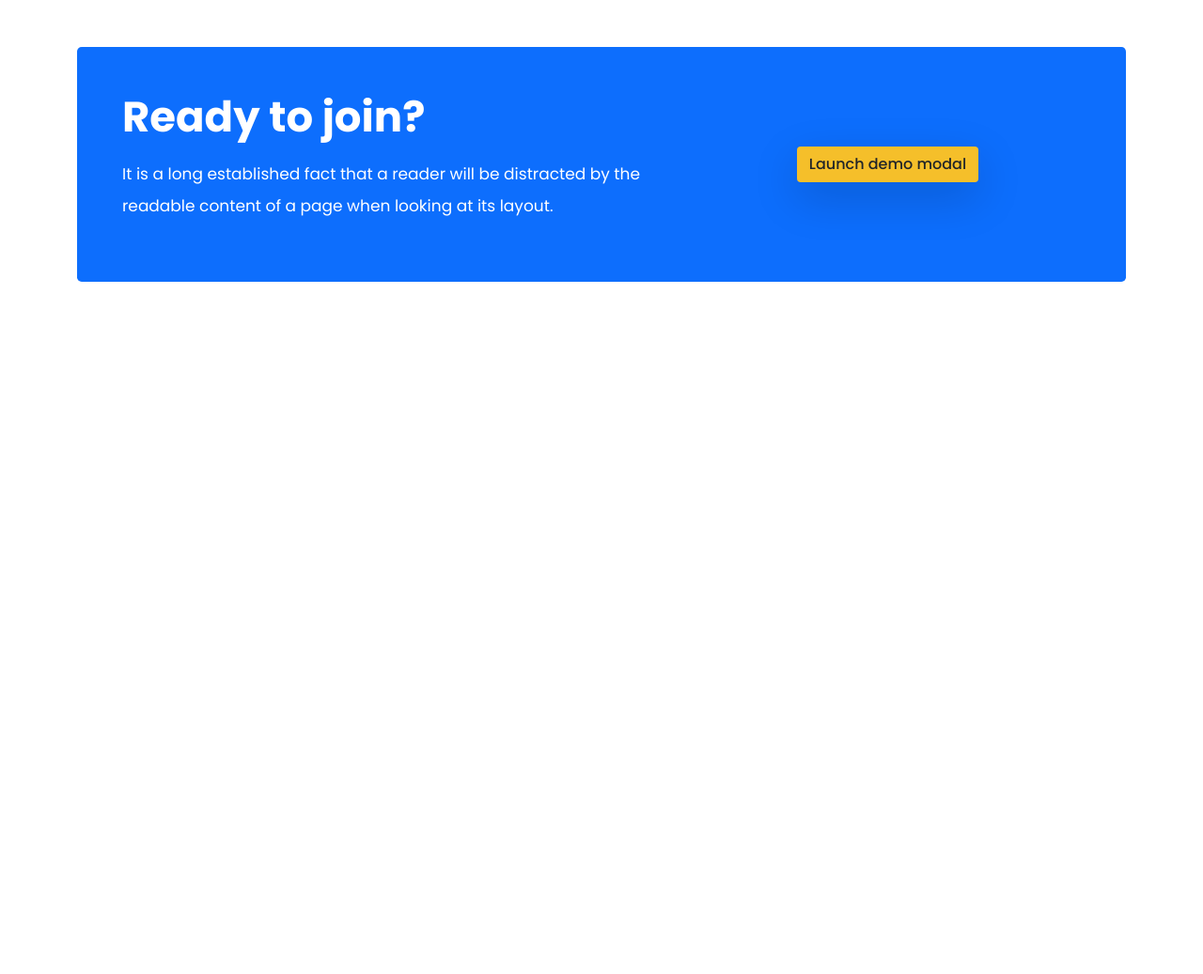
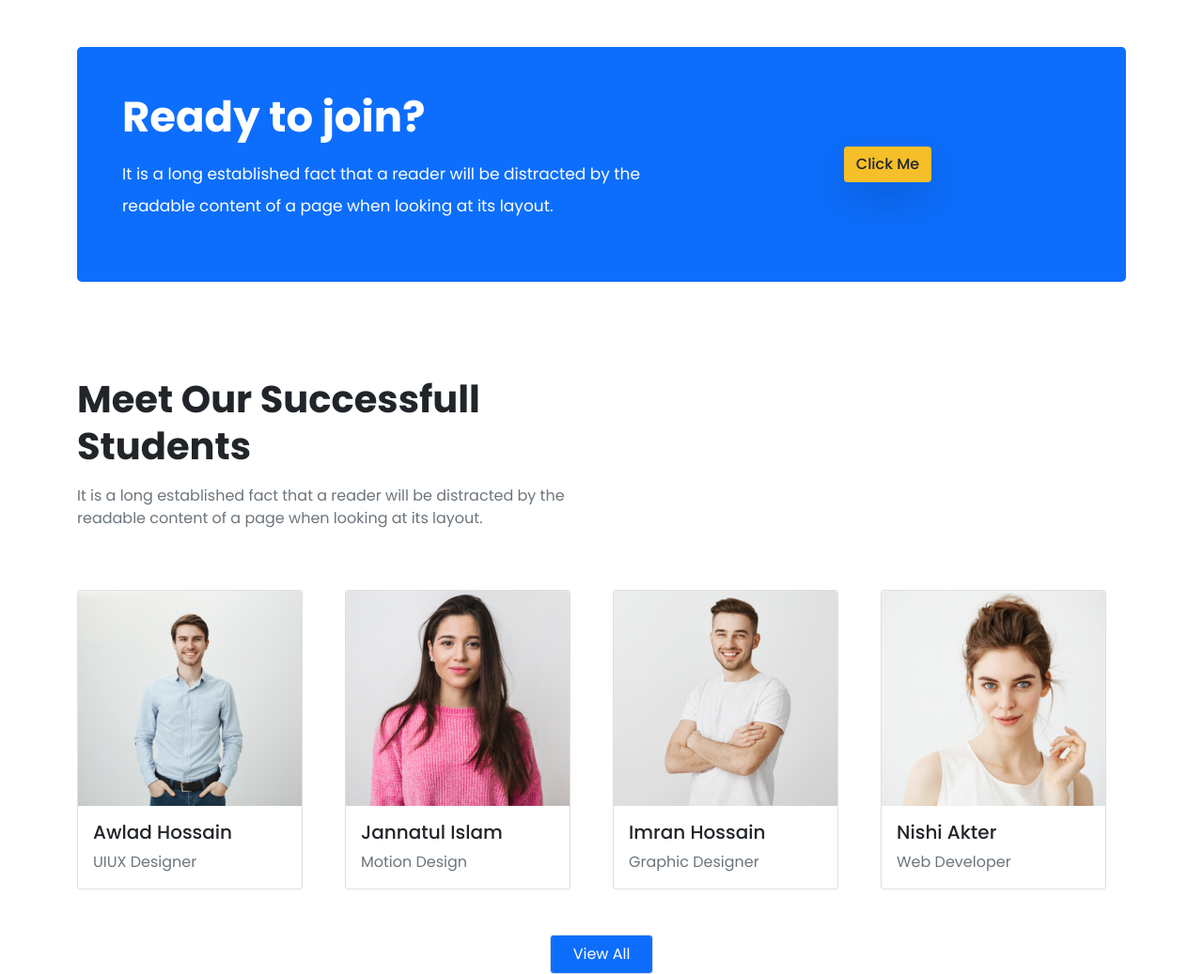
Before and after one commit to Rahad23/Learning-online, a plain HTML site: page index.html in a window 1280 px wide. Shown: the part 2076-3113 px from the top of the page at 94% size. Before the commit the page ends 2376 px from the top, so only its background shows below. Drawn offline with nearby package versions, Linux system fonts and the light colour scheme.

Commit message:
student section completed

```diff
--- a/index.html
+++ b/index.html
@@ -184,7 +184,7 @@
                                 <div class="text">
                                     <div>
                                     <h1 class="text-dark mb-3" style="font-weight: 600; font-size: 45px;">Explore The elearning Institute</h1>
-                                    <p class="lh-base" style="color: #777777; font-weight: 500;">There are many variations of passages of Lorem Ipsum available, but the majority have suffered alteration in some form, by injected humour, or randomised words which don't look even slightly believable. If you are going to use a passage of Lorem Ipsum, you need to be sure.</p>
+                                    <p class="lh-base text-muted" style="font-weight: 500;">There are many variations of passages of Lorem Ipsum available, but the majority have suffered alteration in some form, by injected humour, or randomised words which don't look even slightly believable. If you are going to use a passage of Lorem Ipsum, you need to be sure.</p>
 
                                     <p class="lh-base" style="color: #777777; font-weight: 500;">Anything embarrassing hidden in the middle of text. All the Lorem Ipsum generators on the Internet tend to repeat predefined.</p>
                                     </div>
@@ -235,7 +235,7 @@
                           <div class="modal-section text-center">
                             <!-- Button trigger modal -->
                             <button type="button" class="btn my-btn-color shadow-lg" data-bs-toggle="modal" data-bs-target="#exampleModal">
-                              Launch demo modal
+                              Click Me
                             </button>
 
                             <!-- Modal -->
@@ -265,7 +265,63 @@
      <!-- Readey to join section end -->
 
     <!-- Metour success full student section html here -->
-
+      <section class="success-full margin-top-130">
+        <div class="container">
+          <div class="row">
+            <div class="col-lg-6">
+              <div class="success-text">
+                <h1 class="text-dark mb-3 lh-sm" style="font-weight: 600;">Meet Our Successfull Students</h1>
+                <p class="text-muted">It is a long established fact that a reader will be distracted by the readable content of a page when looking at its layout.</p>
+              </div>
+            </div>
+            <div class="col-lg-6"></div>
+            <div class="col-lg-6"></div>
+          </div>
+          <div class="row mt-5">
+            <div class="col-lg-3">
+              <div class="card" style="width: 15rem;">
+                <img src="./img/images/student/student-1.png" class="card-img-top" alt="...">
+                <div class="card-body">
+                  <h5 class="card-title text-dark" style="font-weight: 500;">Awlad Hossain</h5>
+                  <p class="card-text text-muted">UIUX Designer</p>
+                </div>
+              </div>
+            </div>
+            <div class="col-lg-3">
+              <div class="card" style="width: 15rem;">
+                <img src="./img/images/student/student-2.png" class="card-img-top" alt="...">
+                <div class="card-body">
+                  <h5 class="card-title text-dark" style="font-weight: 500;">Jannatul Islam</h5>
+                  <p class="card-text text-muted">Motion Design</p>
+                </div>
+              </div>
+            </div>
+            <div class="col-lg-3">
+              <div class="card" style="width: 15rem;">
+                <img src="./img/images/student/student-3.png" class="card-img-top" alt="...">
+                <div class="card-body">
+                  <h5 class="card-title text-dark" style="font-weight: 500;">Imran Hossain</h5>
+                  <p class="card-text text-muted">Graphic Designer</p>
+                </div>
+              </div>
+            </div>
+            <div class="col-lg-3">
+              <div class="card" style="width: 15rem;">
+                <img src="./img/images/student/student-4.png" class="card-img-top" alt="...">
+                <div class="card-body">
+                  <h5 class="card-title text-dark" style="font-weight: 500;">Nishi Akter</h5>
+                  <p class="card-text text-muted">Web Developer</p>
+                </div>
+              </div>
+            </div>
+            <div class="col-12 mt-5">
+              <div class="button-section text-center">
+                <a href="#" class="btn btn-primary py-2 px-4 border">View All</a>
+              </div>
+            </div>
+          </div>
+        </div>
+      </section>
     <!-- Metour success full student section html end -->
 
     <!-- Bootstrap js link -->
```
